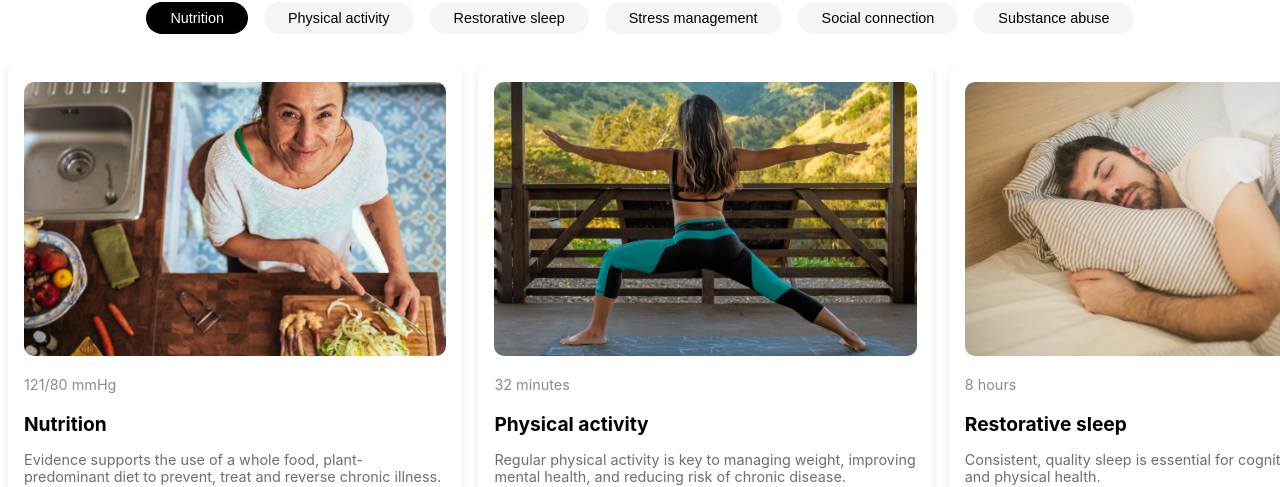
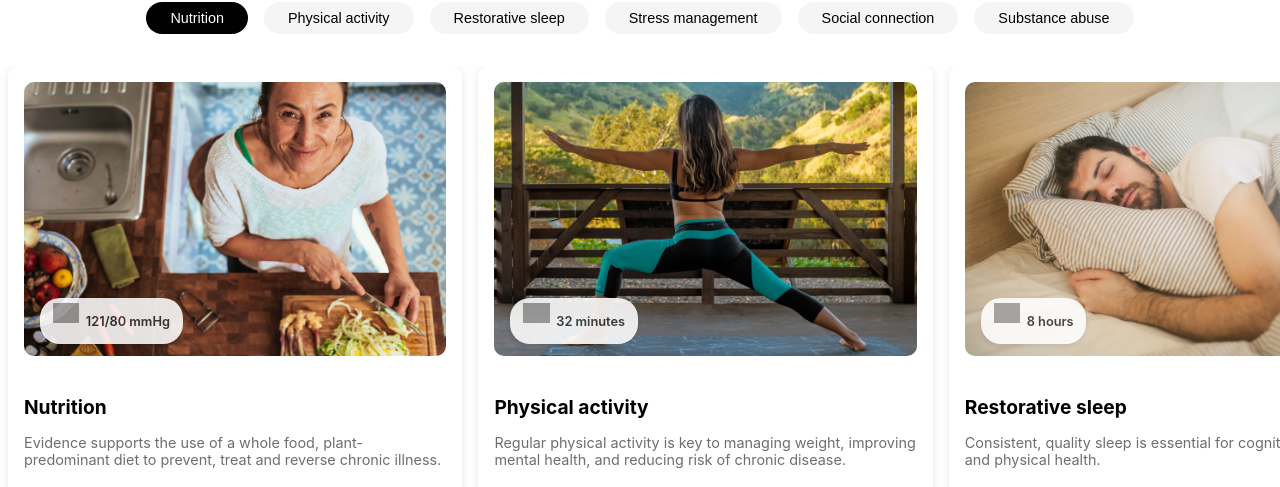
Before and after one commit to adityasankar5/proactively-lifestyle-medicine-site, a React (Create React App) app: page / in a window 1280 px wide. Shown: the part 871-1358 px from the top of the page. Built offline with nearby package versions, Linux system fonts and the light colour scheme; grey boxes are pictures that could not be loaded.

Commit message:
overlay icon

```diff
--- a/src/components/LifestyleSixPillars.jsx
+++ b/src/components/LifestyleSixPillars.jsx
@@ -7,12 +7,18 @@
   import pillar6 from "../assets/pillar6.png";
   import { FaArrowLeft, FaArrowRight } from "react-icons/fa";
   import "./LifestyleSixPillars.scss";
+  import heartbeaticon from "../assets/Icons/heartbeaticon.png"
+  import hearticon from "../assets/Icons/hearticon.png"
+  import hearticon2 from "../assets/Icons/hearticon2.png"
+  import sleepicon from "../assets/Icons/sleepicon.png"
+  import clockicon from "../assets/Icons/clockicon.png"
 
   const cards = [
     {
       id: 1,
       title: "Nutrition",
       image: pillar1,
+      icon: heartbeaticon,
       metric: "121/80 mmHg",
       description:
         "Evidence supports the use of a whole food, plant-predominant diet to prevent, treat and reverse chronic illness.",
@@ -21,6 +27,8 @@
       id: 2,
       title: "Physical activity",
       image: pillar2,
+            icon: hearticon,
+
       metric: "32 minutes",
       description:
         "Regular physical activity is key to managing weight, improving mental health, and reducing risk of chronic disease.",
@@ -29,6 +37,8 @@
       id: 3,
       title: "Restorative sleep",
       image: pillar3,
+            icon: sleepicon,
+
       metric: "8 hours",
       description:
         "Consistent, quality sleep is essential for cognitive function and physical health.",
@@ -37,6 +47,8 @@
       id: 4,
       title: "Stress management",
       image: pillar4,
+            icon: hearticon2,
+
       metric: "60 bpm",
       description:
         "Effective stress management techniques are crucial for mental well-being and overall health.",
@@ -45,6 +57,8 @@
       id: 5,
       title: "Social connection",
       image: pillar5,
+            icon: hearticon,
+
       metric: "Feeling better",
       description:
         "Strong social connections are associated with a lower risk of many chronic diseases and enhanced mental health.",
@@ -53,6 +67,8 @@
       id: 6,
       title: "Substance abuse",
       image: pillar6,
+            icon: clockicon,
+
       metric: "62 days",
       description:
         "Avoiding tobacco, limiting alcohol use, and abstaining from harmful substances are vital for long-term health.",
@@ -117,8 +133,10 @@
           <div className="carousel" ref={carouselRef} onScroll={handleScroll}>
             {cards.map((card) => (
               <div className="card" key={card.id}>
-                <img src={card.image} alt={card.title} />
-                <div className="metric">{card.metric}</div>
+                    <div className="image-wrapper">
+      <img src={card.image} alt={card.title} />
+      <div className="metric"><img src={card.icon}></img>{card.metric}</div>
+    </div>
                 <h3>{card.title}</h3>
                 <p>{card.description}</p>
               </div>
--- a/src/components/LifestyleSixPillars.scss
+++ b/src/components/LifestyleSixPillars.scss
@@ -117,42 +117,47 @@
                 text-align: left;
                 position: relative; /* Make card container relative for overlay positioning */
 
+                .image-wrapper {
+                        position: relative;
                 img {
                     width: 100%;
                     border-radius: 10px;
                     margin-bottom: 1rem;
                     object-fit: cover; /* Ensure image covers the card */
                 }
+                    .metric {
+                        position: absolute;
+                        bottom: 2rem;
+                        /* Adjust based on desired position */
+                        left: 1rem;
+                        /* Adjust based on desired position */
+                        background-color: white;
+                        opacity: 87%;
+                        color: #333;
+                        font-size: 0.8rem;
+                        font-weight: 600;
+                        padding: 0.3rem 0.8rem;
+                        border-radius: 20px;
+                        box-shadow: 0 2px 5px rgba(0, 0, 0, 0.1);
+                        white-space: nowrap;
+                        /* Prevent text wrapping */
+                        display: flex;
+                        /* Use flexbox to align items */
+                        align-items: center;
+                        /* Vertically align icon and text */
+                        gap: 0.4rem;
+                        /* Add space between icon and text */
+                        img {
+                            height: 20px;
+                            width: auto;
+                            border-radius: 0;
 
-                .overlay {
-                    position: absolute;
-                    top: 0;
-                    left: 0;
-                    right: 0;
-                    bottom: 0;
-                    background: rgba(0, 0, 0, 0.5); /* Semi-transparent black overlay */
-                    color: white;
-                    display: flex;
-                    flex-direction: column;
-                    justify-content: center;
-                    align-items: center;
-                    padding: 1rem;
-                    border-radius: 10px;
-                    visibility: hidden; /* Initially hidden */
-                    opacity: 0;
-                    transition: opacity 0.3s ease;
-                }
 
-                &:hover .overlay {
-                    visibility: visible;
-                    opacity: 1; /* Show overlay text on hover */
-                }
+                        }
+                    }
 
-                .metric {
-                    font-size: 0.9rem;
-                    color: #8c8c8c;
-                    margin-bottom: 0.5rem;
-                }
+            }
+
 
                 h3 {
                     font-size: 1.2rem;
```
